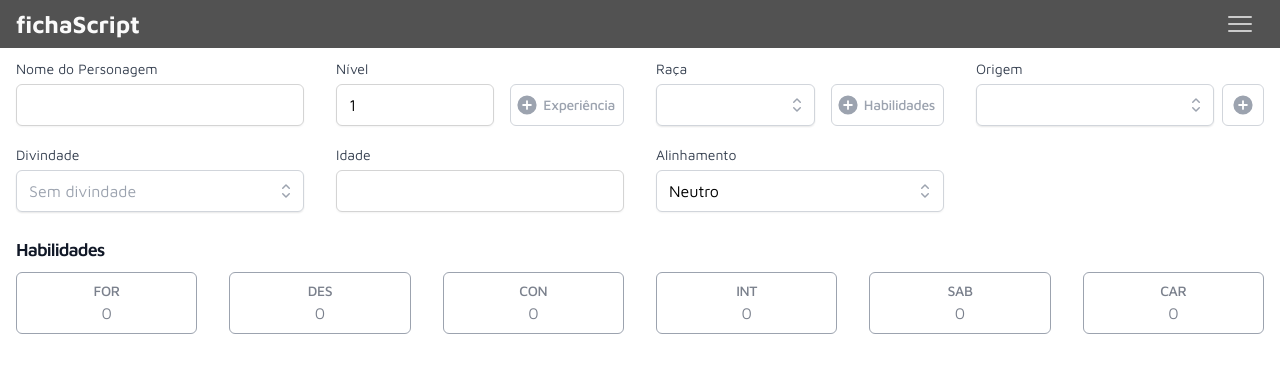
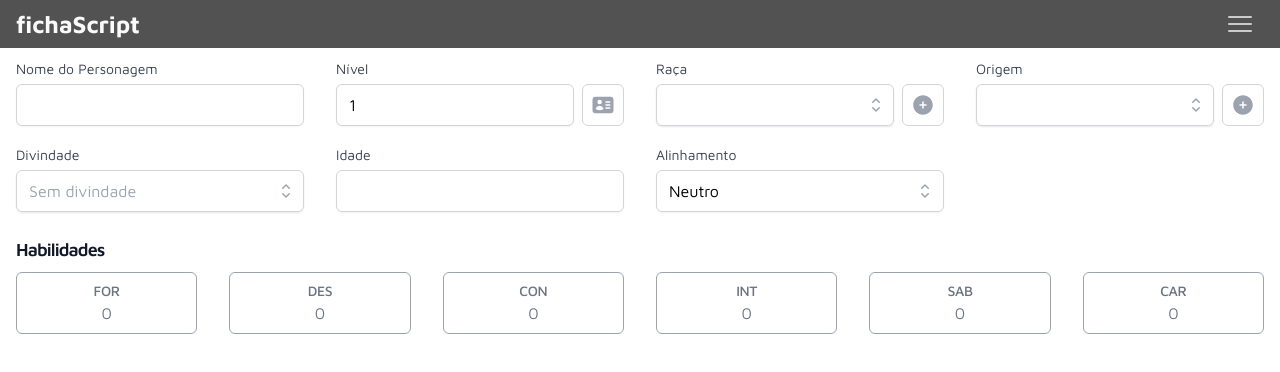
Before and after one commit to g-beier/fichascript-ts, a Vue app: page / in a window 1280 px wide. Shown: the top 372 px of the page. Built offline with nearby package versions, Linux system fonts and the light colour scheme.

Commit message:
Change in some icons, new disabled CharacterInput, Skill type, StatSlot style

```diff
--- a/src/components/CharacterId.vue
+++ b/src/components/CharacterId.vue
@@ -1,5 +1,5 @@
 <script setup lang="ts">
-import { PlusCircleIcon } from "@heroicons/vue/20/solid";
+import { IdentificationIcon, PlusCircleIcon } from "@heroicons/vue/24/solid";
 import { useMainStore } from "@/stores/mainStore";
 import CharacterInput from "./CharacterInput.vue";
 import CharacterSelect from "./CharacterSelect.vue";
@@ -35,14 +35,14 @@ const mainStore = useMainStore();
       >
         Nível
       </CharacterInput>
+
       <button
         type="button"
-        class="ml-2 inline-flex flex-row items-center gap-1 rounded-md border border-gray-300 bg-white py-2 pl-2 pr-2 text-gray-400 transition-all duration-150 hover:text-red-400 focus:border-red-300 focus:text-red-400 focus:outline-none focus-visible:ring-2 focus-visible:ring-red-200 sm:ml-4 sm:pl-1"
+        title="Classe e Pontos de Experiência"
+        class="ml-2 inline-flex flex-row items-center rounded-md border border-gray-300 bg-white p-2 text-gray-400 transition-all duration-150 hover:text-red-400 focus:border-red-300 focus:text-red-400 focus:outline-none focus-visible:ring-2 focus-visible:ring-red-200"
       >
-        <PlusCircleIcon class="h-6 w-6" />
-        <span class="hidden text-sm font-medium tracking-tight sm:inline-block">
-          Experiência
-        </span>
+        <IdentificationIcon class="h-6 w-6" aria-hidden="true" />
+        <span class="sr-only"> Classe e Pontos de Experiência </span>
       </button>
     </div>
 
@@ -55,13 +55,11 @@ const mainStore = useMainStore();
       </CharacterCombobox>
       <button
         type="button"
-        title="Habilidades de raça"
-        class="ml-2 inline-flex flex-row items-center gap-1 rounded-md border border-gray-300 bg-white py-2 pl-2 pr-2 text-gray-400 transition-all duration-150 hover:text-red-400 focus:border-red-300 focus:text-red-400 focus:outline-none focus-visible:ring-2 focus-visible:ring-red-200 sm:ml-4 sm:pl-1"
+        title="Habilidades de Raça"
+        class="ml-2 inline-flex flex-row items-center gap-1 rounded-md border border-gray-300 bg-white p-2 text-gray-400 transition-all duration-150 hover:text-red-400 focus:border-red-300 focus:text-red-400 focus:outline-none focus-visible:ring-2 focus-visible:ring-red-200"
       >
-        <PlusCircleIcon class="h-6 w-6" />
-        <span class="hidden text-sm font-medium tracking-tight sm:inline-block">
-          Habilidades
-        </span>
+        <PlusCircleIcon class="h-6 w-6" aria-hidden="true" />
+        <span class="sr-only">Habilidades de Raça</span>
       </button>
     </div>
 
@@ -74,9 +72,11 @@ const mainStore = useMainStore();
       </CharacterCombobox>
       <button
         type="button"
+        title="Benefícios de Origem"
         class="ml-2 inline-flex flex-row items-center gap-1 rounded-md border border-gray-300 bg-white p-2 text-gray-400 transition-all duration-150 hover:text-red-400 focus:border-red-300 focus:text-red-400 focus:outline-none focus-visible:ring-2 focus-visible:ring-red-200"
       >
-        <PlusCircleIcon class="h-6 w-6 flex-shrink-0" />
+        <PlusCircleIcon class="h-6 w-6" aria-hidden="true" />
+        <span class="sr-only">Benefícios de Origem</span>
       </button>
     </div>
 
@@ -102,5 +102,7 @@ const mainStore = useMainStore();
     >
       Alinhamento
     </CharacterSelect>
+
+    <div class="flex w-full flex-row flex-nowrap items-end"></div>
   </div>
 </template>
--- a/src/components/CharacterInput.vue
+++ b/src/components/CharacterInput.vue
@@ -5,6 +5,7 @@ const props = defineProps<{
     type: string;
     min?: number;
     max?: number;
+    disabled?: boolean;
   };
 }>();
 
@@ -21,6 +22,7 @@ const emit = defineEmits(["update:modelValue"]);
       :max="inputOptions.max"
       :type="inputOptions.type"
       :value="modelValue"
+      :disabled="inputOptions.disabled"
       @input="
         $emit('update:modelValue', ($event.target as HTMLInputElement).value)
       "
--- a/src/components/CharacterStats.vue
+++ b/src/components/CharacterStats.vue
@@ -1,5 +1,4 @@
 <script setup lang="ts">
-import { ref, computed } from "vue";
 import StatSlot from "./StatSlot.vue";
 import { useMainStore } from "@/stores/mainStore";
 const mainStore = useMainStore();
@@ -11,12 +10,12 @@ const mainStore = useMainStore();
       Habilidades
     </h2>
     <div class="my-2 grid grid-cols-2 gap-4 sm:grid-cols-6 md:gap-8">
-      <StatSlot v-model="mainStore.statStr"></StatSlot>
-      <StatSlot v-model="mainStore.statDex"></StatSlot>
-      <StatSlot v-model="mainStore.statCon"></StatSlot>
-      <StatSlot v-model="mainStore.statInt"></StatSlot>
-      <StatSlot v-model="mainStore.statWis"></StatSlot>
-      <StatSlot v-model="mainStore.statCha"></StatSlot>
+      <StatSlot v-model="mainStore.statStr" />
+      <StatSlot v-model="mainStore.statDex" />
+      <StatSlot v-model="mainStore.statCon" />
+      <StatSlot v-model="mainStore.statInt" />
+      <StatSlot v-model="mainStore.statWis" />
+      <StatSlot v-model="mainStore.statCha" />
     </div>
   </section>
 </template>
--- a/src/components/SkillSlot.vue
+++ b/src/components/SkillSlot.vue
@@ -6,15 +6,18 @@ import CharacterSelect from "./CharacterSelect.vue";
 import { useMainStore } from "@/stores/mainStore";
 
 const mainStore = useMainStore();
+const props = defineProps(["skill"]);
 
-const skill = reactive({
-  label: "Acrobacia",
-  trained: true,
-  bonus: 0,
-  stat: "DEX",
-  armorPenalty: true,
-  onlyTrained: true,
-});
+type Skill = {
+  label: string;
+  trained: boolean;
+  bonus: number;
+  stat: "STR" | "DEX" | "CON" | "INT" | "WIS" | "CHA";
+  armorPenalty: boolean;
+  onlyTrained: boolean;
+};
+
+const skill = props.skill;
 </script>
 
 <template>
@@ -47,6 +50,10 @@ const skill = reactive({
         :options="[
           { value: 'STR', label: 'FOR' },
           { value: 'DEX', label: 'DES' },
+          { value: 'CON', label: 'CON' },
+          { value: 'INT', label: 'INT' },
+          { value: 'WIS', label: 'SAB' },
+          { value: 'CHA', label: 'CAR' },
         ]"
       >
         Habilidade
--- a/src/components/StatSlot.vue
+++ b/src/components/StatSlot.vue
@@ -8,8 +8,8 @@ const props = defineProps(["modelValue"]);
 <template>
   <Popover v-slot="{ open }" class="relative">
     <PopoverButton
-      :class="open ? 'bg-gray-200' : 'text-opacity-90'"
-      class="flex w-full flex-col items-center rounded-md border border-gray-400 bg-white px-3 py-2 text-gray-500 hover:text-opacity-100 focus:border-red-300 focus:ring focus:ring-red-200 focus:ring-opacity-50 focus-visible:outline-none"
+      :class="open ? 'bg-red-50' : ''"
+      class="flex w-full flex-col items-center rounded-md border border-gray-400 bg-white px-3 py-2 text-gray-500 hover:bg-red-100 focus:border-red-300 focus:ring focus:ring-red-200 focus:ring-opacity-50 focus-visible:outline-none"
     >
       <span class="text-sm font-medium tracking-tight">
         {{ props.modelValue.label }}
--- a/src/views/SkillsView.vue
+++ b/src/views/SkillsView.vue
@@ -1,15 +1,38 @@
 <script setup lang="ts">
 import SkillSlot from "@/components/SkillSlot.vue";
 
-const skills = ["Acrobacia", "Adestramento", "Atletismo"];
+const skills = [
+  {
+    label: "Acrobacia",
+    trained: true,
+    bonus: 0,
+    stat: "DEX",
+    armorPenalty: true,
+    onlyTrained: false,
+  },
+  {
+    label: "Adestramento",
+    trained: true,
+    bonus: 0,
+    stat: "CHA",
+    armorPenalty: false,
+    onlyTrained: true,
+  },
+  {
+    label: "Atletismo",
+    trained: false,
+    bonus: 0,
+    stat: "STR",
+    armorPenalty: true,
+    onlyTrained: true,
+  },
+];
 </script>
 
 <template>
   <main class="container mx-auto mt-2 px-4">
-    <div
-      class="grid grid-cols-1 gap-4 sm:grid-cols-2 md:grid-cols-4 lg:grid-cols-6"
-    >
-      <SkillSlot v-for="skill in skills" :key="skill" />
+    <div class="grid grid-cols-1 gap-4 sm:grid-cols-2 md:grid-cols-3">
+      <SkillSlot v-for="s in skills" :key="s.label" :skill="s" />
     </div>
   </main>
 </template>
```
Also changed, not shown: 1 other file (tests, documents, lock files or other folders).
